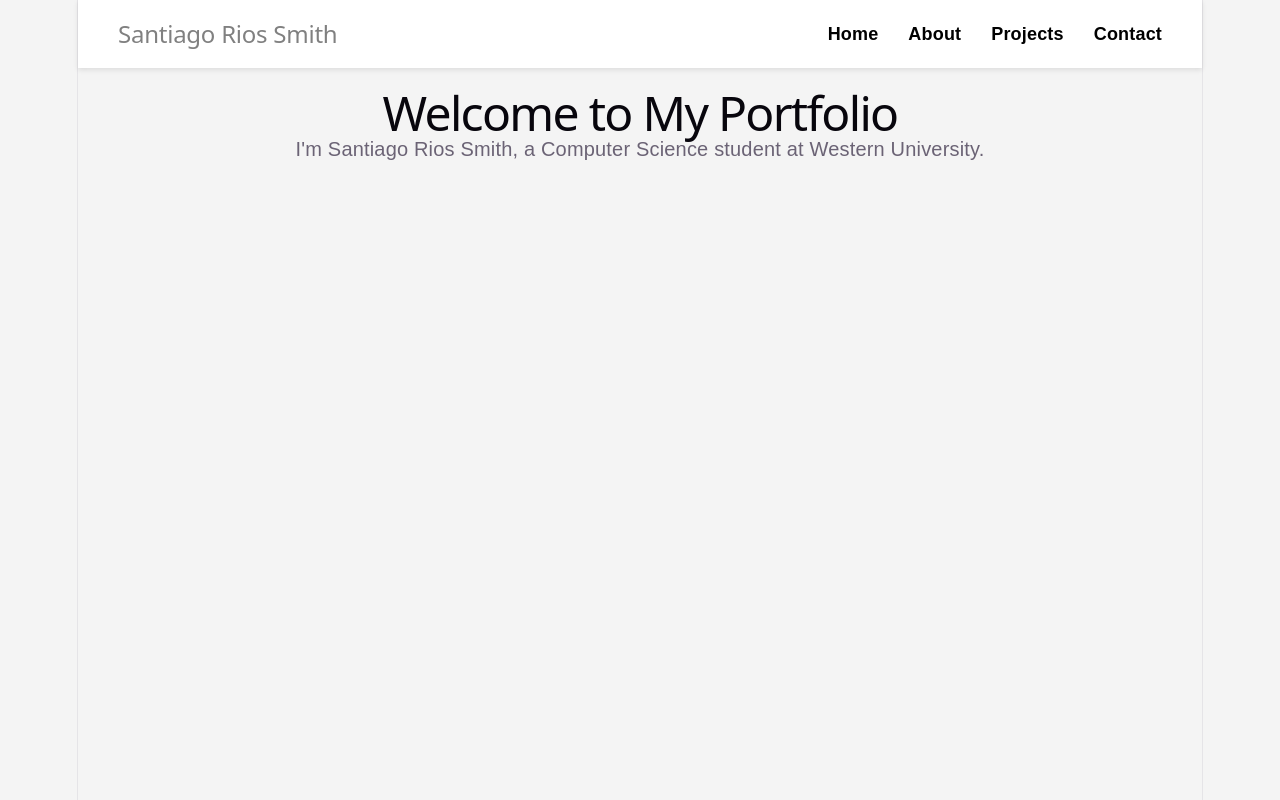
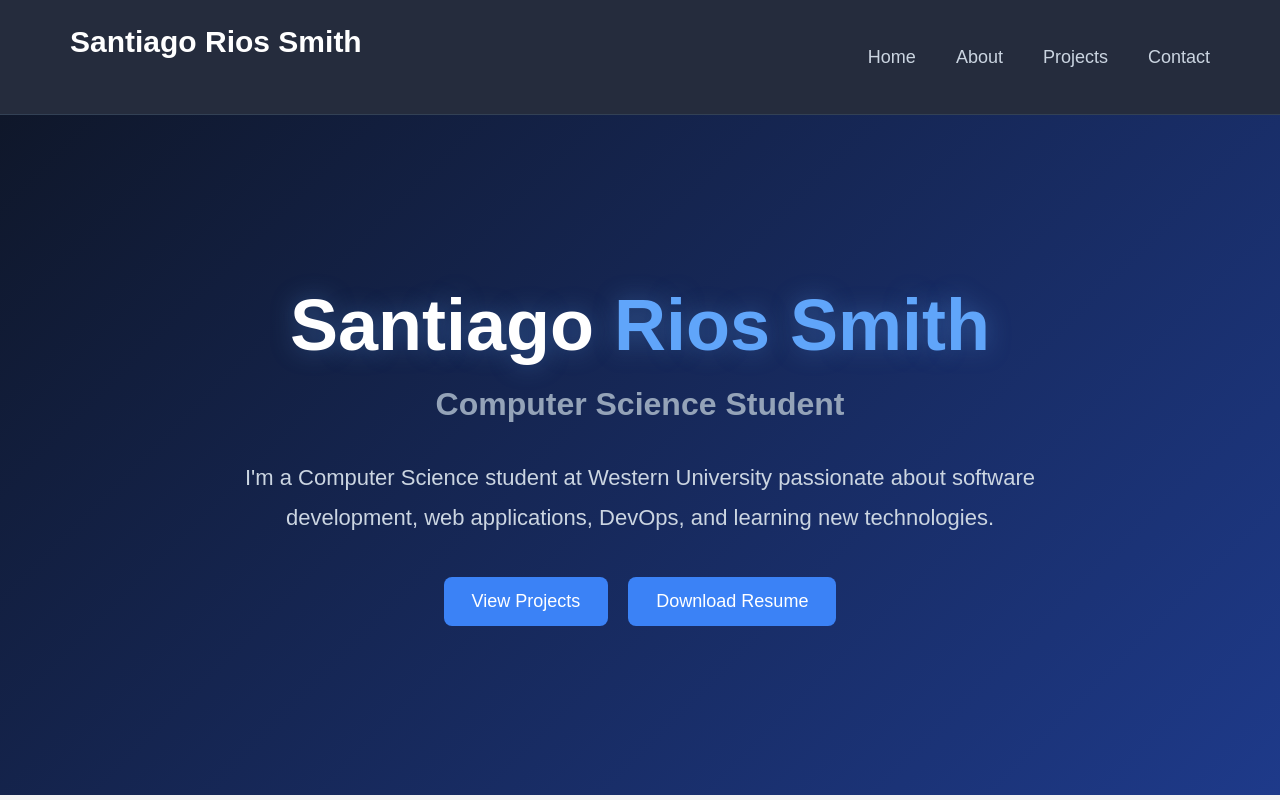
Before and after one commit to SantiagoRiosSmith/portfolio, a React (Vite) app: page / in a window 1280 px wide. Built offline with nearby package versions, Linux system fonts and the light colour scheme.

Commit message:
Improved portfolio theme and hero section

```diff
--- a/src/App.css
+++ b/src/App.css
@@ -25,54 +25,167 @@ p {
     font-size: 20px;
 }
 
-button {
-    margin-top: 20px;
-    padding: 12px 24px;
-    font-size: 18px;
-    cursor: pointer;
+button{
+
+    background:#3b82f6;
+
+    color:white;
+
+    border:none;
+
+    border-radius:8px;
+
+    padding:15px 35px;
+
+    font-size:18px;
+
+    cursor:pointer;
+
+    transition:.3s;
+}
+
+button:hover{
+
+    background:#2563eb;
+
+    transform:translateY(-3px);
 }
 
 .navbar {
+
     display: flex;
+
     justify-content: space-between;
+
     align-items: center;
 
-    padding: 20px 40px;
+    padding: 25px 70px;
 
-    background-color: white;
+    background: rgba(15,23,42,.90);
 
-    box-shadow: 0 2px 5px rgba(0,0,0,0.1);
+    backdrop-filter: blur(10px);
+
+    border-bottom: 1px solid #334155;
+
+    position: sticky;
+
+    top: 0;
+
+    z-index: 1000;
 }
 
-.logo {
-    margin: 0;
+.logo{
+
+    color:white;
+
+    font-size:30px;
+
+    font-weight:bold;
 }
 
 .nav-links {
-    list-style: none;
 
     display: flex;
 
-    gap: 30px;
+    gap: 40px;
+
+    list-style: none;
 
     margin: 0;
+
     padding: 0;
 }
 
 .nav-links li {
-    cursor: pointer;
-    font-weight: bold;
+
+    font-size: 18px;
+
+    font-weight: 500;
 }
 
-a {
-    text-decoration: none;
-    color: black;
+a{
+
+    color:#cbd5e1;
+
+    text-decoration:none;
+
+    transition:.3s;
 }
 
-a:hover {
-    color: #0077cc;
+a:hover{
+
+    color:#3b82f6;
 }
 
 .nav-links li {
     list-style: none;
 }
+
+.hero {
+    min-height: 85vh;
+
+    display: flex;
+    flex-direction: column;
+    justify-content: center;
+    align-items: center;
+
+    text-align: center;
+
+    padding: 20px;
+
+    background: linear-gradient(135deg, #0f172a 0%, #1e3a8a 100%);
+}
+
+.hero h1 {
+    font-size: 72px;
+    margin-bottom: 20px;
+
+    color: white;
+
+    text-shadow: 0px 0px 25px rgba(96, 165, 250, 0.35);
+}
+
+.hero h2{
+
+    color:#94a3b8;
+
+    font-size:32px;
+
+    margin-bottom:35px;
+}
+
+.description{
+
+    max-width:800px;
+
+    font-size:22px;
+
+    line-height:1.8;
+
+    color:#cbd5e1;
+}
+
+.buttons {
+    margin-top: 40px;
+
+    display: flex;
+
+    justify-content: center;
+
+    gap: 20px;
+}
+
+.buttons button {
+    padding: 14px 28px;
+    font-size: 18px;
+
+    border: none;
+
+    border-radius: 8px;
+
+    cursor: pointer;
+}
+
+.accent {
+    color: #60a5fa;
+}
--- a/src/index.css
+++ b/src/index.css
@@ -1,111 +1,19 @@
-:root {
-  --text: #6b6375;
-  --text-h: #08060d;
-  --bg: #fff;
-  --border: #e5e4e7;
-  --code-bg: #f4f3ec;
-  --accent: #aa3bff;
-  --accent-bg: rgba(170, 59, 255, 0.1);
-  --accent-border: rgba(170, 59, 255, 0.5);
-  --social-bg: rgba(244, 243, 236, 0.5);
-  --shadow:
-    rgba(0, 0, 0, 0.1) 0 10px 15px -3px, rgba(0, 0, 0, 0.05) 0 4px 6px -2px;
-
-  --sans: system-ui, 'Segoe UI', Roboto, sans-serif;
-  --heading: system-ui, 'Segoe UI', Roboto, sans-serif;
-  --mono: ui-monospace, Consolas, monospace;
-
-  font: 18px/145% var(--sans);
-  letter-spacing: 0.18px;
-  color-scheme: light dark;
-  color: var(--text);
-  background: var(--bg);
-  font-synthesis: none;
-  text-rendering: optimizeLegibility;
-  -webkit-font-smoothing: antialiased;
-  -moz-osx-font-smoothing: grayscale;
-
-  @media (max-width: 1024px) {
-    font-size: 16px;
-  }
+* {
+    margin: 0;
+    padding: 0;
+    box-sizing: border-box;
 }
 
-@media (prefers-color-scheme: dark) {
-  :root {
-    --text: #9ca3af;
-    --text-h: #f3f4f6;
-    --bg: #16171d;
-    --border: #2e303a;
-    --code-bg: #1f2028;
-    --accent: #c084fc;
-    --accent-bg: rgba(192, 132, 252, 0.15);
-    --accent-border: rgba(192, 132, 252, 0.5);
-    --social-bg: rgba(47, 48, 58, 0.5);
-    --shadow:
-      rgba(0, 0, 0, 0.4) 0 10px 15px -3px, rgba(0, 0, 0, 0.25) 0 4px 6px -2px;
-  }
-
-  #social .button-icon {
-    filter: invert(1) brightness(2);
-  }
+html {
+    scroll-behavior: smooth;
 }
 
 body {
-  margin: 0;
+    font-family: Inter, Arial, sans-serif;
+
+    background: #0f172a;
+
+    color: #f8fafc;
+
+    min-height: 100vh;
 }
-
-#root {
-  width: 1126px;
-  max-width: 100%;
-  margin: 0 auto;
-  text-align: center;
-  border-inline: 1px solid var(--border);
-  min-height: 100svh;
-  display: flex;
-  flex-direction: column;
-  box-sizing: border-box;
-}
-
-h1,
-h2 {
-  font-family: var(--heading);
-  font-weight: 500;
-  color: var(--text-h);
-}
-
-h1 {
-  font-size: 56px;
-  letter-spacing: -1.68px;
-  margin: 32px 0;
-  @media (max-width: 1024px) {
-    font-size: 36px;
-    margin: 20px 0;
-  }
-}
-h2 {
-  font-size: 24px;
-  line-height: 118%;
-  letter-spacing: -0.24px;
-  margin: 0 0 8px;
-  @media (max-width: 1024px) {
-    font-size: 20px;
-  }
-}
-p {
-  margin: 0;
-}
-
-code,
-.counter {
-  font-family: var(--mono);
-  display: inline-flex;
-  border-radius: 4px;
-  color: var(--text-h);
-}
-
-code {
-  font-size: 15px;
-  line-height: 135%;
-  padding: 4px 8px;
-  background: var(--code-bg);
-}
--- a/src/pages/Home.jsx
+++ b/src/pages/Home.jsx
@@ -1,12 +1,26 @@
 function Home() {
-    return (
-        <div>
-            <h1>Welcome to My Portfolio</h1>
-            <p>
-                I'm Santiago Rios Smith, a Computer Science student at Western University.
-            </p>
-        </div>
-    );
+  return (
+    <div className="hero">
+
+    <h1>
+  Santiago <span className="accent">Rios Smith</span>
+    </h1>
+
+      <h2>Computer Science Student</h2>
+
+      <p className="description">
+        I'm a Computer Science student at Western University
+        passionate about software development, web applications,
+        DevOps, and learning new technologies.
+      </p>
+
+      <div className="buttons">
+        <button>View Projects</button>
+        <button>Download Resume</button>
+      </div>
+
+    </div>
+  );
 }
 
 export default Home;
```
